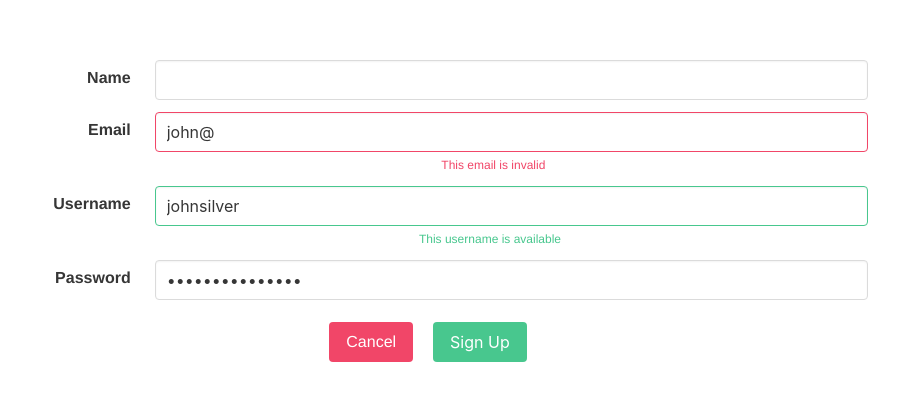
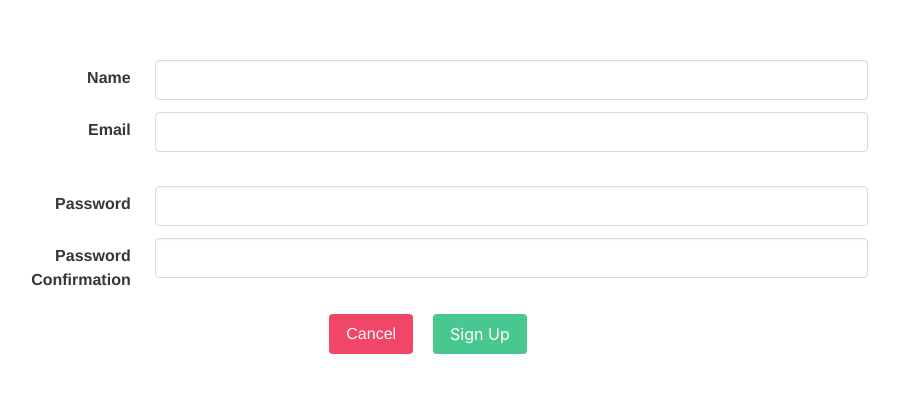
Before and after one commit to testOrgWebTech/prototype-project-front, a Vue app: page /signUp in a window 1280 px wide. Shown: the part 140-540 px from the top of the page, without its empty margins (212-1111 px from the left). Built offline with nearby package versions, Linux system fonts and the light colour scheme.

Commit message:
update login signup ui

```diff
--- a/src/components/Topbar.vue
+++ b/src/components/Topbar.vue
@@ -17,27 +17,47 @@
             />
             <b-menu>
               <b-menu-list label="Menu">
-                        <b-menu-item icon="information-outline" label="Info"></b-menu-item>
+                <b-menu-item
+                  icon="information-outline"
+                  label="Info"
+                ></b-menu-item>
                 <b-menu-item icon="settings">
                   <template #label="props">
                     Administrator
-                            <b-icon class="is-pulled-right" :icon="props.expanded ? 'menu-down' : 'menu-up'"></b-icon>
+                    <b-icon
+                      class="is-pulled-right"
+                      :icon="props.expanded ? 'menu-down' : 'menu-up'"
+                    ></b-icon>
                   </template>
                   <b-menu-item icon="account" label="Users"></b-menu-item>
                   <b-menu-item icon="cellphone-link">
                     <template #label>
                       Devices
-                                <b-dropdown aria-role="list" class="is-pulled-right" position="is-bottom-left">
+                      <b-dropdown
+                        aria-role="list"
+                        class="is-pulled-right"
+                        position="is-bottom-left"
+                      >
                         <template #trigger>
                           <b-icon icon="dots-vertical"></b-icon>
                         </template>
-                                    <b-dropdown-item aria-role="listitem">Action</b-dropdown-item>
-                                    <b-dropdown-item aria-role="listitem">Another action</b-dropdown-item>
-                                    <b-dropdown-item aria-role="listitem">Something else</b-dropdown-item>
+                        <b-dropdown-item aria-role="listitem"
+                          >Action</b-dropdown-item
+                        >
+                        <b-dropdown-item aria-role="listitem"
+                          >Another action</b-dropdown-item
+                        >
+                        <b-dropdown-item aria-role="listitem"
+                          >Something else</b-dropdown-item
+                        >
                       </b-dropdown>
                     </template>
                   </b-menu-item>
-                            <b-menu-item icon="cash-multiple" label="Payments" disabled></b-menu-item>
+                  <b-menu-item
+                    icon="cash-multiple"
+                    label="Payments"
+                    disabled
+                  ></b-menu-item>
                 </b-menu-item>
                 <b-menu-item icon="account" label="My Account">
                   <b-menu-item label="Account data"></b-menu-item>
@@ -45,7 +65,13 @@
                 </b-menu-item>
               </b-menu-list>
               <b-menu-list>
-                        <b-menu-item label="Expo" icon="link" tag="router-link" target="_blank" to="/expo"></b-menu-item>
+                <b-menu-item
+                  label="Expo"
+                  icon="link"
+                  tag="router-link"
+                  target="_blank"
+                  to="/expo"
+                ></b-menu-item>
               </b-menu-list>
               <b-menu-list label="Actions">
                 <b-menu-item label="Logout"></b-menu-item>
@@ -55,22 +81,13 @@
         </b-sidebar>
         <b-button @click="open = true">Show sidebar</b-button>
       </section>
-
     </template>
     <template #start>
-            <b-navbar-item href="#">
-                Home
-            </b-navbar-item>
-            <b-navbar-item href="#">
-                Documentation
-            </b-navbar-item>
+      <b-navbar-item href="#"> Home </b-navbar-item>
+      <b-navbar-item href="#"> Documentation </b-navbar-item>
       <b-navbar-dropdown label="Info">
-                <b-navbar-item href="#">
-                    About
-                </b-navbar-item>
-                <b-navbar-item href="#">
-                    Contact
-                </b-navbar-item>
+        <b-navbar-item href="#"> About </b-navbar-item>
+        <b-navbar-item href="#"> Contact </b-navbar-item>
       </b-navbar-dropdown>
     </template>
 
@@ -80,73 +97,25 @@
       </b-button>
 
       <div>
-                <b-dropdown
-                        position="is-bottom-left"
-                        append-to-body
-                        aria-role="menu"
-                        trap-focus
-                    >
-                    <template #trigger>
-                        <a
-                            class="navbar-item"
-                            role="button">
-                            <span>Login</span>
-                            <b-icon icon="menu-down"></b-icon>
-                        </a>
-                    </template>
-
-
-                    <b-dropdown-item
-                        aria-role="menu-item"
-                        :focusable="false"
-                        custom
-                        paddingless>
-                        <form action="">
-                            <div class="modal-card" style="width:300px;">
-                                <section class="modal-card-body">
-                                    <b-field label="Email">
-                                        <b-input
-                                            type="email"
-                                            placeholder="Your email"
-                                            required>
-                                        </b-input>
-                                    </b-field>
-
-                                    <b-field label="Password">
-                                        <b-input
-                                            type="password"
-                                            password-reveal
-                                            placeholder="Your password"
-                                            required>
-                                        </b-input>
-                                    </b-field>
-
-                                    <b-checkbox>Remember me</b-checkbox>
-                                </section>
-                                <footer class="modal-card-foot">
-                                    <b-button
-                                        label="Login"
-                                        type="is-primary" />
-                                </footer>
-                            </div>
-                        </form>
-                    </b-dropdown-item>
-                </b-dropdown>
+        <Login/>
       </div>
     </template>
   </b-navbar>
-
 </template>
 
 <script>
+import Login from "@/components/auth/Login.vue";
 export default {
-  name: 'Topbar',
+  name: "Topbar",
+  components: {
+    Login,
+  },
   data() {
     return {
       open: false,
-    }
-  }
-}
+    };
+  },
+};
 </script>
 
 <style scoped lang="scss">
--- /dev/null
+++ b/src/components/auth/Login.vue
@@ -0,0 +1,78 @@
+<template>
+  <div>
+    <b-dropdown
+      position="is-bottom-left"
+      append-to-body
+      aria-role="menu"
+      trap-focus
+    >
+      <template #trigger>
+        <a class="navbar-item" role="button">
+          <span>Login</span>
+          <b-icon icon="menu-down"></b-icon>
+        </a>
+      </template>
+
+      <b-dropdown-item
+        aria-role="menu-item"
+        :focusable="false"
+        custom
+        paddingless
+      >
+        <form>
+          <div class="modal-card" style="width: 300px">
+            <section class="modal-card-body">
+              <b-field label="Email">
+                <b-input
+                  v-model="form.email"
+                  type="email"
+                  placeholder="Your email"
+                  required
+                >
+                </b-input>
+              </b-field>
+
+              <b-field label="Password">
+                <b-input
+                  v-model="form.password"
+                  type="password"
+                  password-reveal
+                  placeholder="Your password"
+                  required
+                >
+                </b-input>
+              </b-field>
+            </section>
+            <footer class="modal-card-foot">
+              <b-button @click="login" label="Login" type="is-primary" />
+            </footer>
+          </div>
+        </form>
+      </b-dropdown-item>
+    </b-dropdown>
+  </div>
+</template>
+
+<script>
+export default {
+  name: "Login",
+  data() {
+    return {
+      form: {
+        email: "",
+        password: "",
+      },
+    };
+  },
+  methods: {
+    login() {
+      console.log("login button");
+      console.log(this.form.email);
+      console.log(this.form.password);
+    },
+  },
+};
+</script>
+
+<style>
+</style>
--- a/src/views/Dashboard.vue
+++ b/src/views/Dashboard.vue
@@ -1,10 +1,7 @@
 <template>
   <div>
     <Topbar/>
-
-
   </div>
-
 </template>
 
 <script>
--- a/src/views/auth/SignUp.vue
+++ b/src/views/auth/SignUp.vue
@@ -2,42 +2,34 @@
   <div class="form">
     <section>
       <b-field label="Name" horizontal>
-            <b-input v-model="name"></b-input>
+        <b-input v-model="form.name"></b-input>
       </b-field>
 
-        <b-field label="Email"
-            type="is-danger"
-            message="This email is invalid"
-            horizontal>
-            <b-input type="email"
-                value="john@"
-                maxlength="30">
+      <b-field
+        label="Email"
+        horizontal
+      >
+        <b-input type="email" v-model="form.email" maxlength="30"> </b-input>
+      </b-field>
+
+      <b-field label="Password" horizontal>
+        <b-input v-model="form.password" type="password" password-reveal>
         </b-input>
       </b-field>
 
-        <b-field label="Username"
-            type="is-success"
-            message="This username is available"
-            horizontal>
-            <b-input value="johnsilver" maxlength="30"></b-input>
-        </b-field>
-
-        <b-field label="Password" horizontal>
-            <b-input type="password"
-                value="iwantmytreasure"
-                password-reveal>
+      <b-field label="Password Confirmation" horizontal>
+        <b-input
+          v-model="form.password_confirmation"
+          type="password"
+          password-reveal
+        >
         </b-input>
       </b-field>
-
-
 
       <b-button class="button is-danger" tag="router-link" to="/">
         Cancel
       </b-button>
-        <b-button class="is-success">
-            Sign Up
-        </b-button>
-
+      <b-button @click="signUp" class="is-success"> Sign Up </b-button>
     </section>
   </div>
 </template>
@@ -46,25 +38,34 @@
 export default {
   data() {
     return {
-                name: 'John Silver'
-            }
-        }
-    }
-</script>
-<script>
-export default {
+      form: {
+        name: "",
+        email: "",
+        password: "",
+        password_confirmation: "",
+      },
+    };
+  },
 
-}
+  methods: {
+    signUp() {
+      console.log(this.form.name);
+      console.log(this.form.email);
+      console.log(this.form.password);
+      console.log(this.form.password_confirmation);
+    },
+  },
+};
 </script>
 
 <style lang="scss" scoped>
-.form{
+.form {
   margin: 200px;
 }
-.label{
+.label {
   text-align: left;
 }
-.button{
+.button {
   margin: 10px;
 }
 </style>
```
Lines whose indentation alone changed are shown as unchanged.
